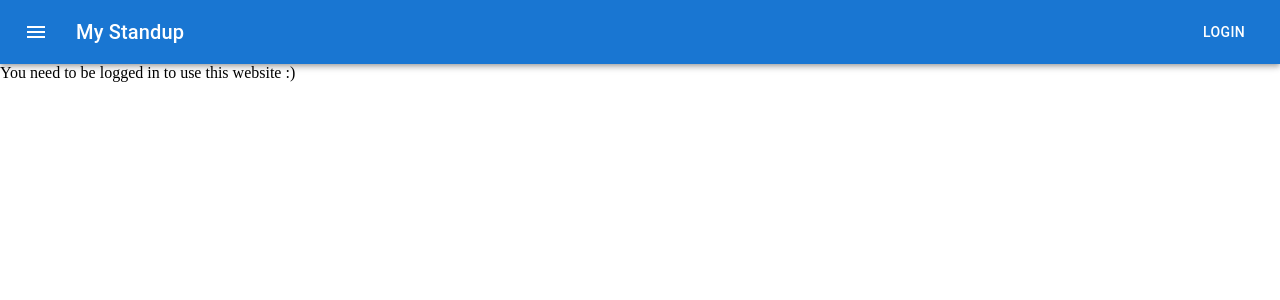
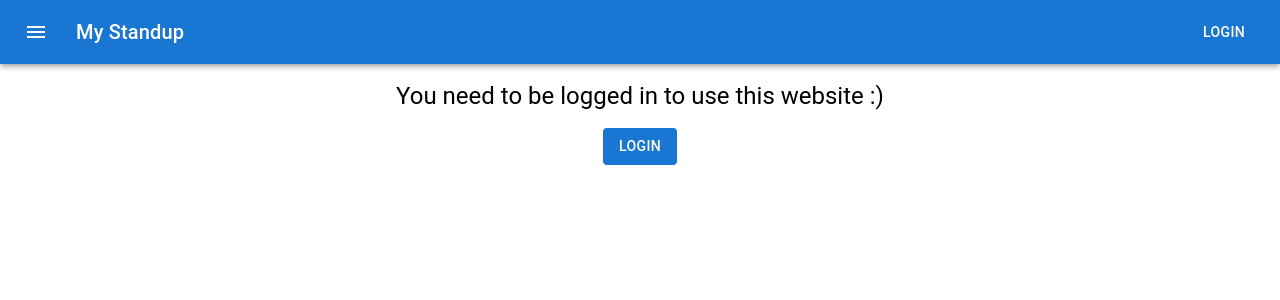
Before and after one commit to SimonAspinall9/daily-standup-app, a React (Create React App) app: page / in a window 1280 px wide. Shown: the top 300 px of the page. Built offline with nearby package versions, Linux system fonts and the light colour scheme.

Commit message:
fix some styling things

```diff
--- a/src/App.tsx
+++ b/src/App.tsx
@@ -1,22 +1,59 @@
 import { useAuth0 } from "@auth0/auth0-react";
 import { useState } from "react";
 import StandUpItems from "./StandUpItems/Items";
+import CircularProgress from "@mui/material/CircularProgress";
+import Box from "@mui/material/Box";
+import Button from "@mui/material/Button";
 import moment from "moment";
+import Typography from "@mui/material/Typography";
 
 const App = () => {
-  const { isLoading, isAuthenticated } = useAuth0();
+  const { isLoading, isAuthenticated, loginWithPopup } = useAuth0();
 
   const [selectedDate] = useState<Date>(moment().toDate());
 
   if (isLoading) {
-    return <div>Loading...</div>;
+    return (
+      <Box
+        sx={{ display: "flex", flexGrow: 1 }}
+        alignItems="center"
+        justifyContent="center"
+      >
+        <CircularProgress />
+      </Box>
+    );
   }
 
   if (isAuthenticated) {
     return <StandUpItems selectedDate={selectedDate} />;
   }
 
-  return <div>You need to be logged in to use this website :)</div>;
+  return (
+    <Box
+      sx={{ display: "flex", flexGrow: 1, flexFlow: "column" }}
+      alignItems="center"
+      justifyContent="center"
+      marginX={2}
+    >
+      <Typography
+        variant="h5"
+        alignItems="center"
+        justifyContent="center"
+        textAlign="center"
+        marginBottom={2}
+      >
+        You need to be logged in to use this website :)
+      </Typography>
+      <Button
+        variant="contained"
+        sx={{ maxWidth: 250 }}
+        disableElevation
+        onClick={loginWithPopup}
+      >
+        Login
+      </Button>
+    </Box>
+  );
 };
 
 export default App;
--- a/src/Header/Header.tsx
+++ b/src/Header/Header.tsx
@@ -19,7 +19,7 @@ const Header = () => {
   };
 
   return (
-    <Box sx={{ flexGrow: 1 }}>
+    <Box sx={{ display: "flex", flexGrow: 1 }} marginBottom={2}>
       <AppBar position="static">
         <Toolbar>
           <IconButton
--- a/src/MyAccount/Profile.tsx
+++ b/src/MyAccount/Profile.tsx
@@ -5,17 +5,34 @@ import Typography from "@mui/material/Typography";
 import Avatar from "@mui/material/Avatar";
 import CardHeader from "@mui/material/CardHeader";
 import Box from "@mui/material/Box";
+import CircularProgress from "@mui/material/CircularProgress";
 
 const Profile = () => {
   const { isLoading, user } = useAuth0();
 
   if (isLoading) {
-    return <div>Loading...</div>;
+    return (
+      <Box
+        sx={{ display: "flex", flexGrow: 1 }}
+        alignItems="center"
+        justifyContent="center"
+      >
+        <CircularProgress />
+      </Box>
+    );
   }
 
   return (
     <Box display="flex" alignItems="center" justifyContent="center">
-      <Card sx={{ maxWidth: 345 }}>
+      <Card
+        sx={{ maxWidth: 345 }}
+        style={{
+          alignItems: "center",
+          justifyContent: "center",
+          flexFlow: "column",
+          display: "flex",
+        }}
+      >
         <CardHeader
           avatar={
             <Avatar
```
